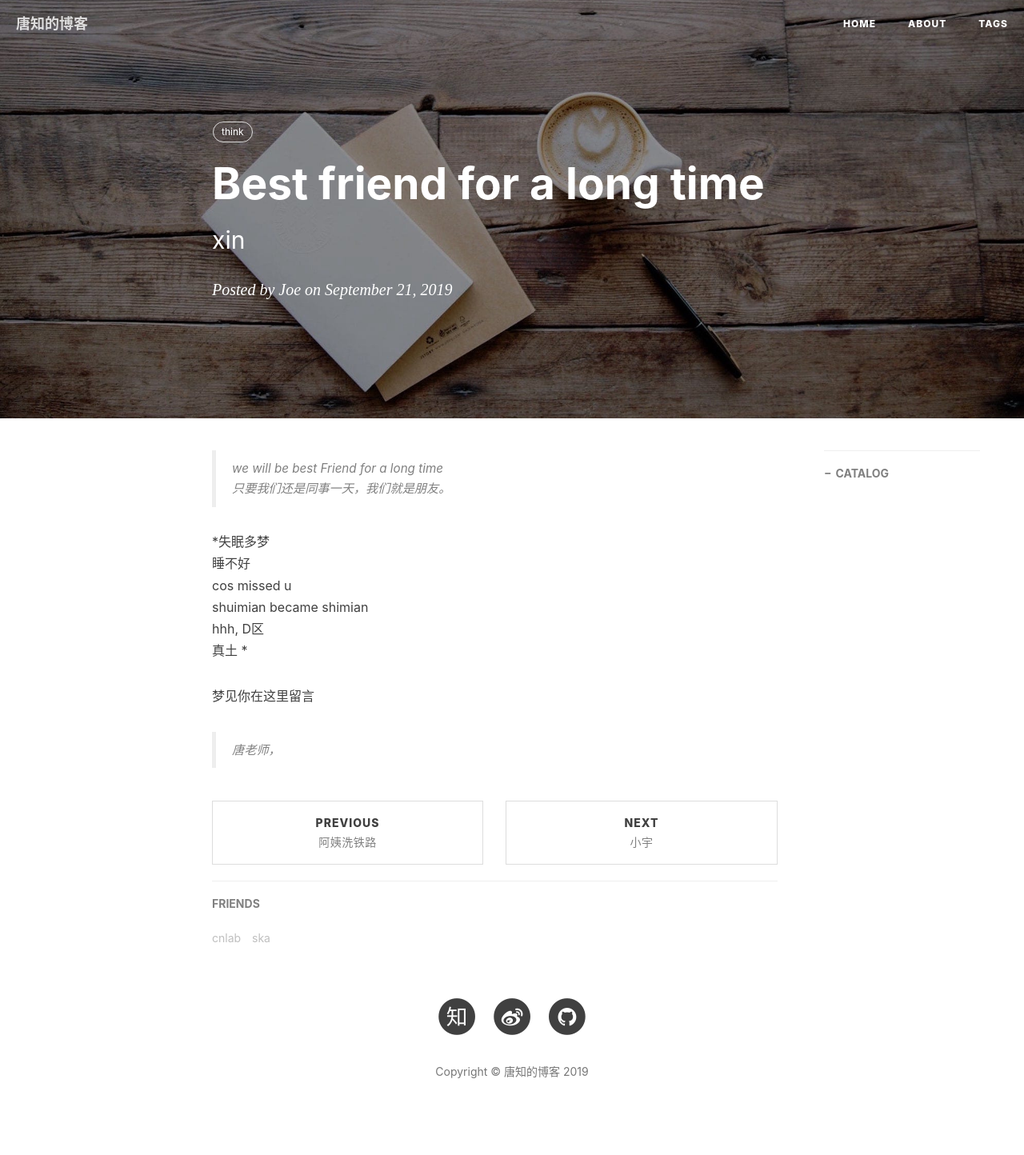
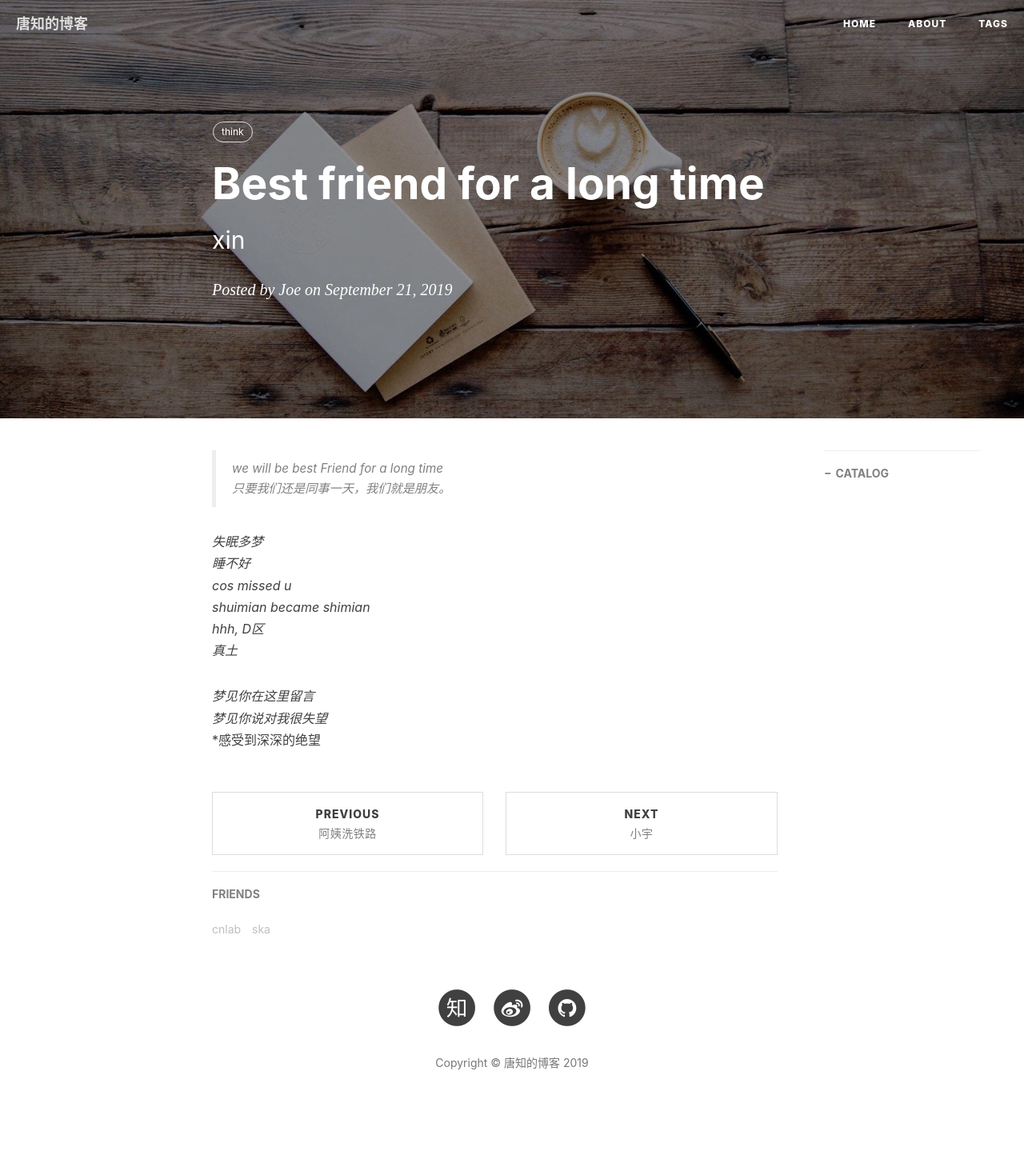
Before and after one commit to Joewn/Joewn.github.io, a Jekyll site: the page built from _posts/2019-09-23-Best friend for a long time.md, in a window 1280 px wide. Shown: the whole page at 80% size. Built offline with Jekyll 4.4.1, drawn with Linux system fonts in a browser that asks for light colours; nearby versions of some CDN libraries; comment, search, counter and statistics services are not loaded.

Commit message:
Update 2019-09-23-Best friend for a long time.md

```diff
--- a/_posts/2019-09-23-Best friend for a long time.md
+++ b/_posts/2019-09-23-Best friend for a long time.md
@@ -13,12 +13,13 @@ tags:
 >*we will be best Friend for a long time*
 >*只要我们还是同事一天，我们就是朋友。*
 
-*失眠多梦
-睡不好
-cos missed u
-shuimian became shimian
-hhh, D区
-真土  *
+*失眠多梦*
+*睡不好*
+*cos missed u*
+*shuimian became shimian*
+*hhh, D区*
+*真土*
 
-梦见你在这里留言
->唐老师，
+*梦见你在这里留言*
+*梦见你说对我很失望*
+*感受到深深的绝望
```
